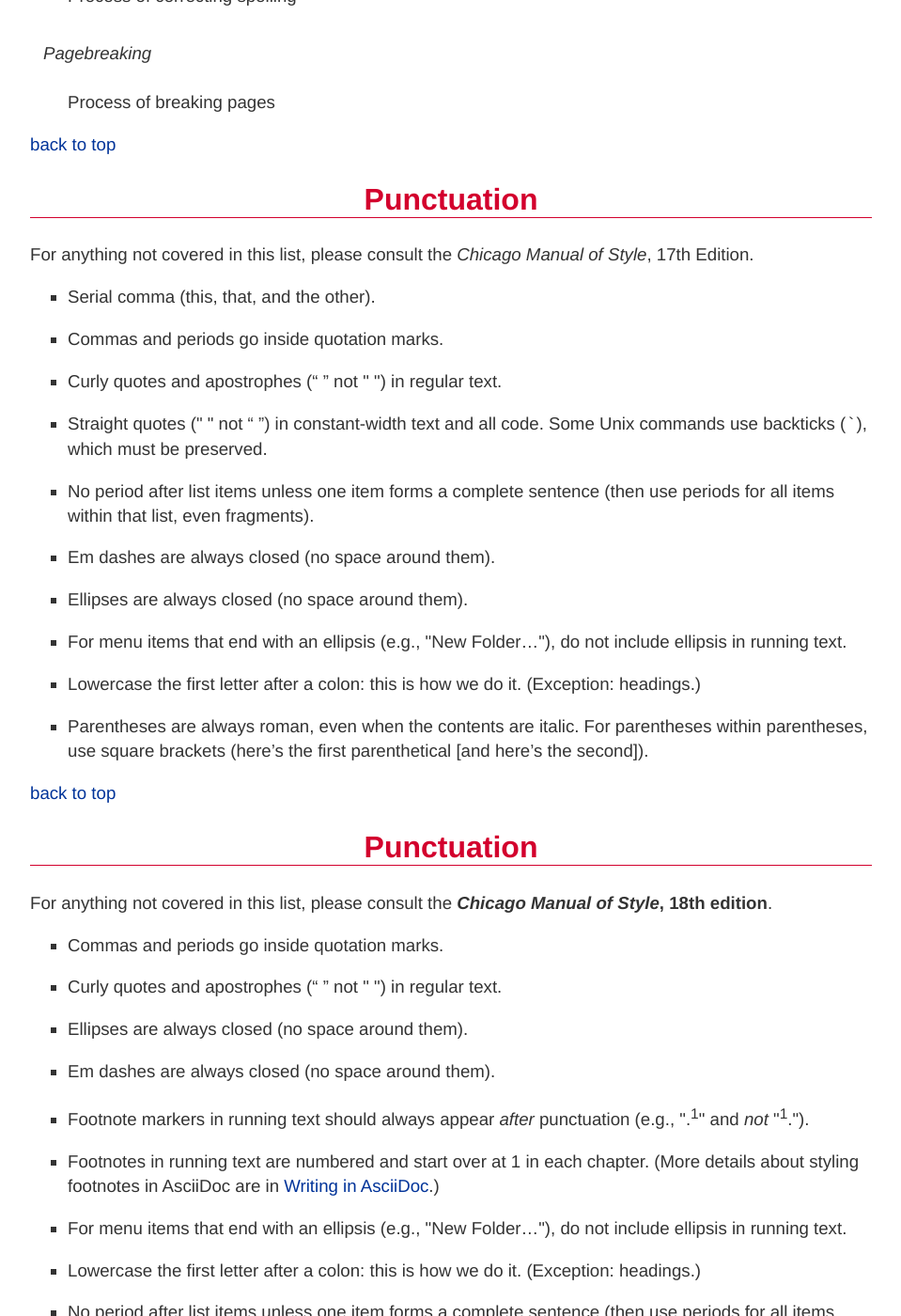
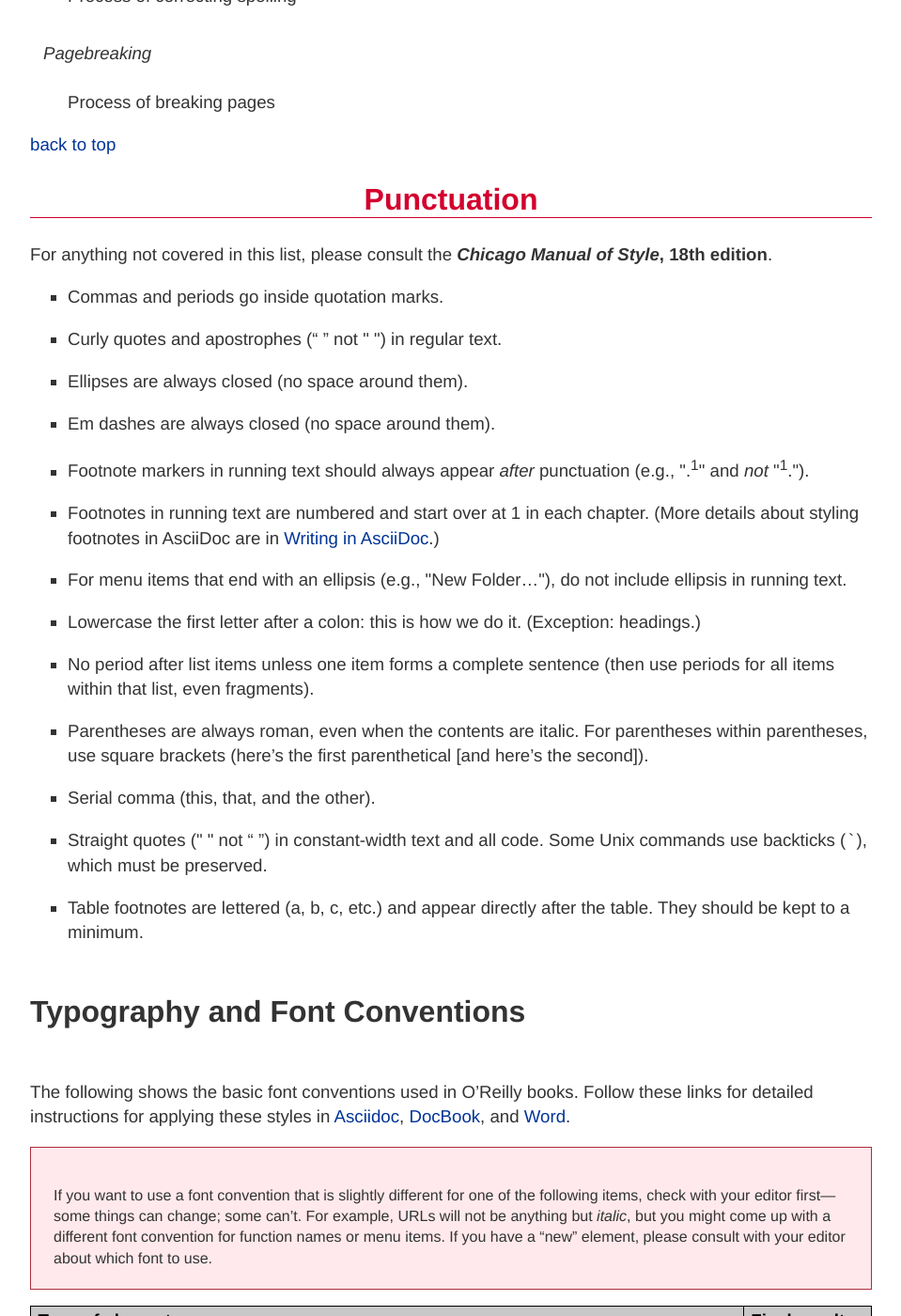
Before and after one commit to oreillymedia/production-resources, a Jekyll site: the page built from styleguide/index.md, in a window 1280 px wide and 1400 px high, scrolled down 16442 px. Shown: the whole window at 94% size, without its empty margins (160-1119 px from the left). Built offline with Jekyll 4.4.1, drawn with Linux system fonts in a browser that asks for light colours.

Commit message:
Update index.md
somewhere along the way here there were conflicts--this is just cleaning up some of that

```diff
--- a/styleguide/index.md
+++ b/styleguide/index.md
@@ -817,53 +817,6 @@ I hope this message finds you well. I am writing to express my deep</pre>
 
 <p><a href="#getting_started">back to top</a></p>
 </section>
-
-
-
-
-
-<section data-type="sect2" id="punctuation">
-<h2>Punctuation</h2>
-
- <p>For anything not covered in this list, please consult the <em>Chicago Manual of Style</em>, 17th Edition.</p>
-
-<ul>
-<li>
-<p>Serial comma (this, that, and the other).</p>
-</li>
-<li>
-<p>Commas and periods go inside quotation marks.</p>
-</li>
-<li>
-<p>Curly quotes and apostrophes (“ ” not " ") in regular text.</p>
-</li>
-<li>
-<p>Straight quotes (" " not “ ”) in constant-width text and all code. Some Unix commands use backticks (<code>`</code>), which must be preserved.</p>
-</li>
-<li>
-<p>No period after list items unless one item forms a complete sentence (then use periods for all items within that list, even fragments).</p>
-</li>
- <li>
- <p>Em dashes are always closed (no space around them).</p>
-  </li>
- <li>
-<p>Ellipses are always closed (no space around them).</p>
-  </li>
-<li>
-<p>For menu items that end with an ellipsis (e.g., "New Folder…"), do not include ellipsis in running text.</p>
-</li>
-<li>
-<p>Lowercase the first letter after a colon: this is how we do it. (Exception: headings.)</p>
-</li>
-<li>
-<p>Parentheses are always roman, even when the contents are italic. For parentheses within parentheses, use square brackets (here’s the first parenthetical [and here’s the second]).</p>
-</li>
-</ul>
-</section>
-
-<p><a href="#getting_started">back to top</a></p>
-</section>
-
 
 
 
```
